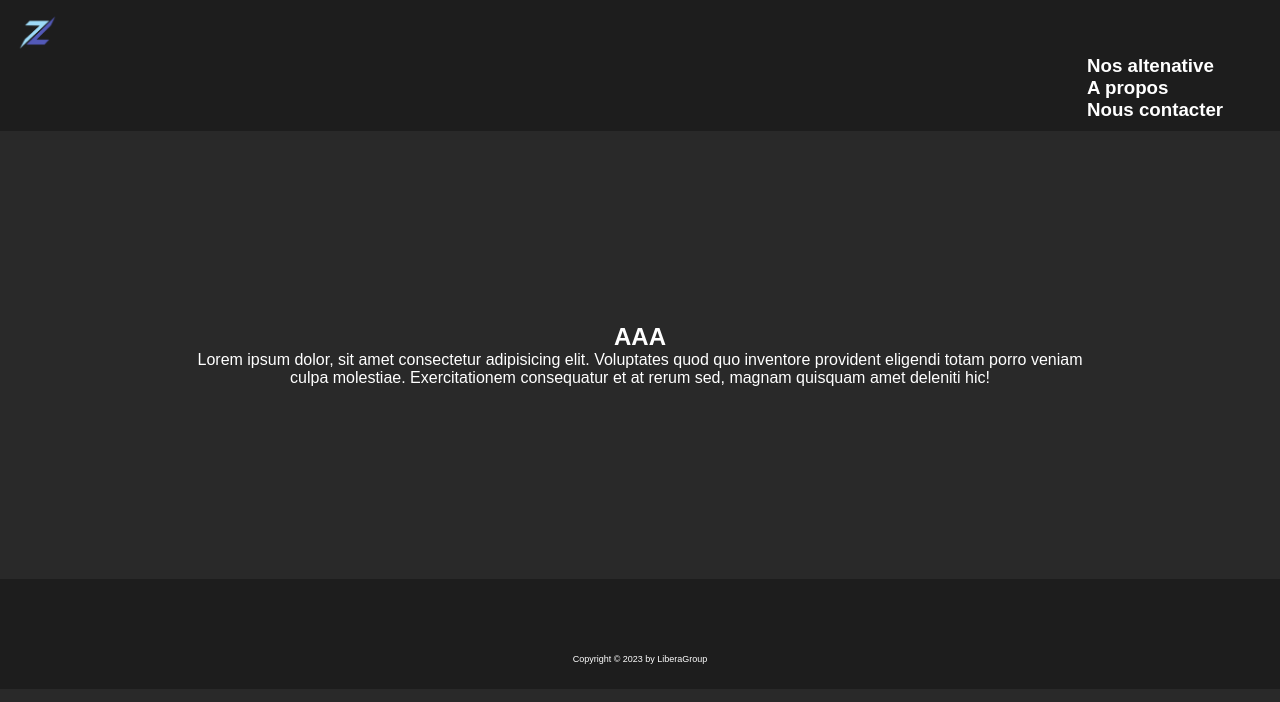
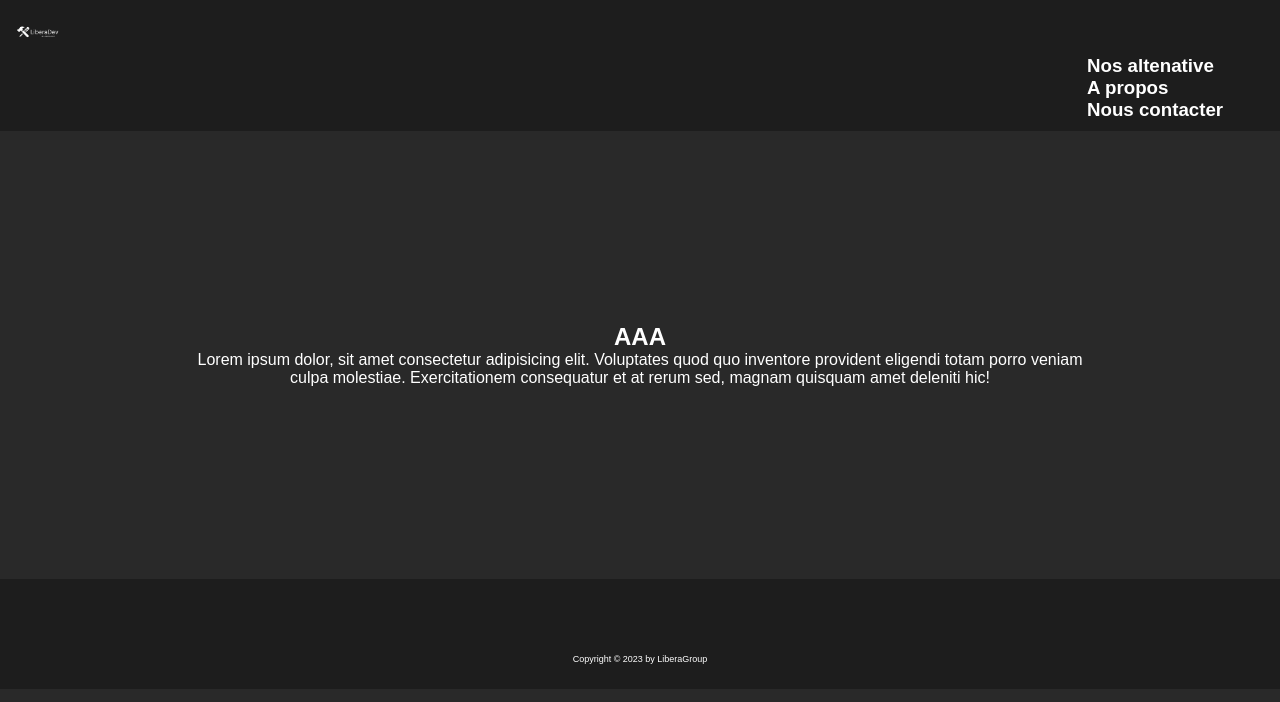
Before and after one commit to LiberaGroup/LiberaDevWebsite, a plain HTML site: page index.html in a window 1280 px wide. Drawn offline with Linux system fonts and the light colour scheme.

Commit message:
add good logo

```diff
--- a/index.html
+++ b/index.html
@@ -10,7 +10,7 @@
 <body>
     <nav>
         <div class="logo">
-            <img src="assets/img/logo.png">
+            <img src="assets/img/Ldev.png">
         </div>
         <div class="link">
             <ul>
```
